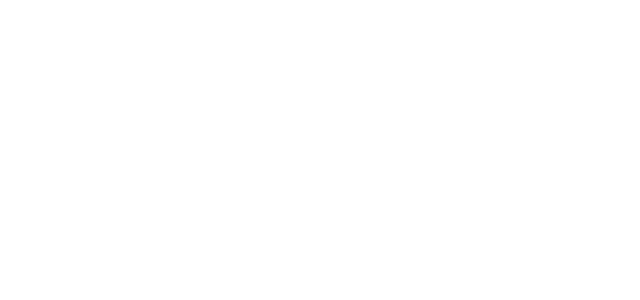
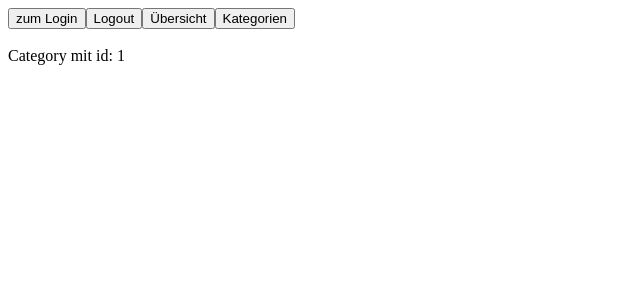
Before and after one commit to stedo005/stedo-capstone, a React (Create React App) app in the folder frontend/: page /categories/1 in a window 1280 px wide. Before the commit this address had no page. Shown: the top 300 px of the page, without its empty margins (0-640 px from the left). Built offline with nearby package versions, Linux system fonts and the light colour scheme.

Commit message:
Category linked

```diff
--- a/frontend/src/Main/Categories.tsx
+++ b/frontend/src/Main/Categories.tsx
@@ -1,6 +1,7 @@
 import {useTranslation} from "react-i18next";
 import {useEffect, useState} from "react";
 import {Category} from "../Models/model";
+import {Link} from "react-router-dom";
 
 const Categories = () => {
 
@@ -73,7 +74,7 @@ const Categories = () => {
                    onChange={event => setCategoryName(event.target.value)}/>
             <button onClick={createCategory}>{t("neue Katergorie erstellen")}</button>
             {errMsg}<br/><br/>
-            <div>{categories.map(e => <div key={e.id}>{e.categoryName}</div>)}</div>
+            <div>{categories.map(e => <div key={e.id}><Link to={e.id}>{e.categoryName}</Link></div>)}</div>
         </div>
 
     )
--- /dev/null
+++ b/frontend/src/Main/Category.tsx
@@ -0,0 +1,17 @@
+import {useParams} from "react-router-dom";
+
+const Category = () => {
+
+    const linkedId = useParams()
+
+    return(
+
+        <div>
+            Category mit id: {linkedId.categoryId}
+        </div>
+
+    )
+
+}
+
+export default Category
--- a/frontend/src/index.tsx
+++ b/frontend/src/index.tsx
@@ -7,6 +7,7 @@ import Login from './Login/Login';
 import Logout from './Login/Logout';
 import Overview from "./Main/Overview";
 import Categories from "./Main/Categories";
+import Category from './Main/Category';
 
 ReactDOM.render(
     <React.StrictMode>
@@ -18,6 +19,7 @@ ReactDOM.render(
                         <Route path={"/logout"} element={<Logout />}/>
                         <Route path={"/overview"} element={<Overview />} />
                         <Route path={"/categories"} element={<Categories />} />
+                        <Route path={"/categories/:categoryId"} element={<Category />} />
                     </Route>
                 </Routes>
             </BrowserRouter>
```
